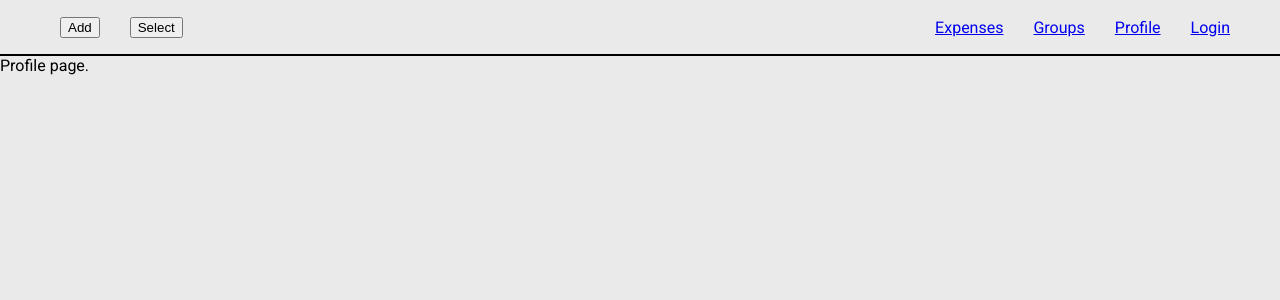
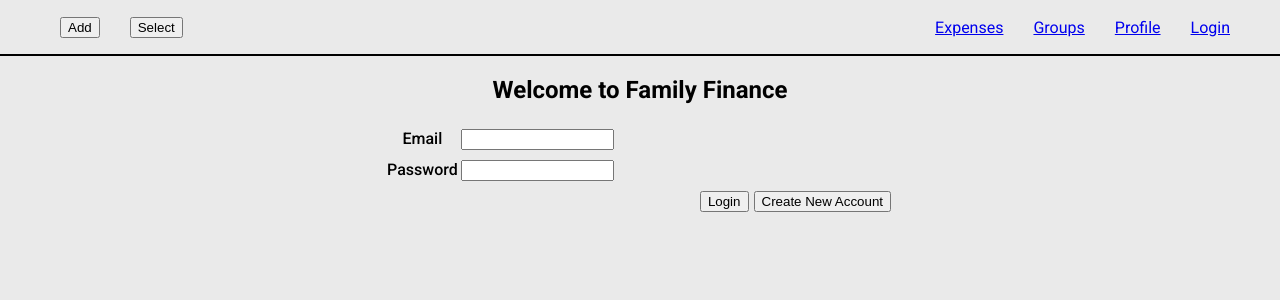
Before and after one commit to aaronjoslinwangdu/family-finance-app, a React (Create React App) app in the folder client/: page /users/profile in a window 1280 px wide. Shown: the top 300 px of the page. Built offline with nearby package versions, Linux system fonts and the light colour scheme.

Commit message:
Adjust routes

```diff
--- a/client/src/App.js
+++ b/client/src/App.js
@@ -14,10 +14,7 @@ function App() {
   return (
     <Layout>
       <Switch>
-        <Route path='/' exact>
-          <Redirect to='/users/login' />
-        </Route>
-        <Route path='/users/login'>
+        <Route path='/'>
           <AuthPage />
         </Route>
         <Route path='/users/profile'>
--- a/client/src/pages/ProfilePage.js
+++ b/client/src/pages/ProfilePage.js
@@ -1,5 +1,3 @@
-import PrivatePage from "./PrivatePage";
-
 const ProfilePage = (props) => {
 
 
```
